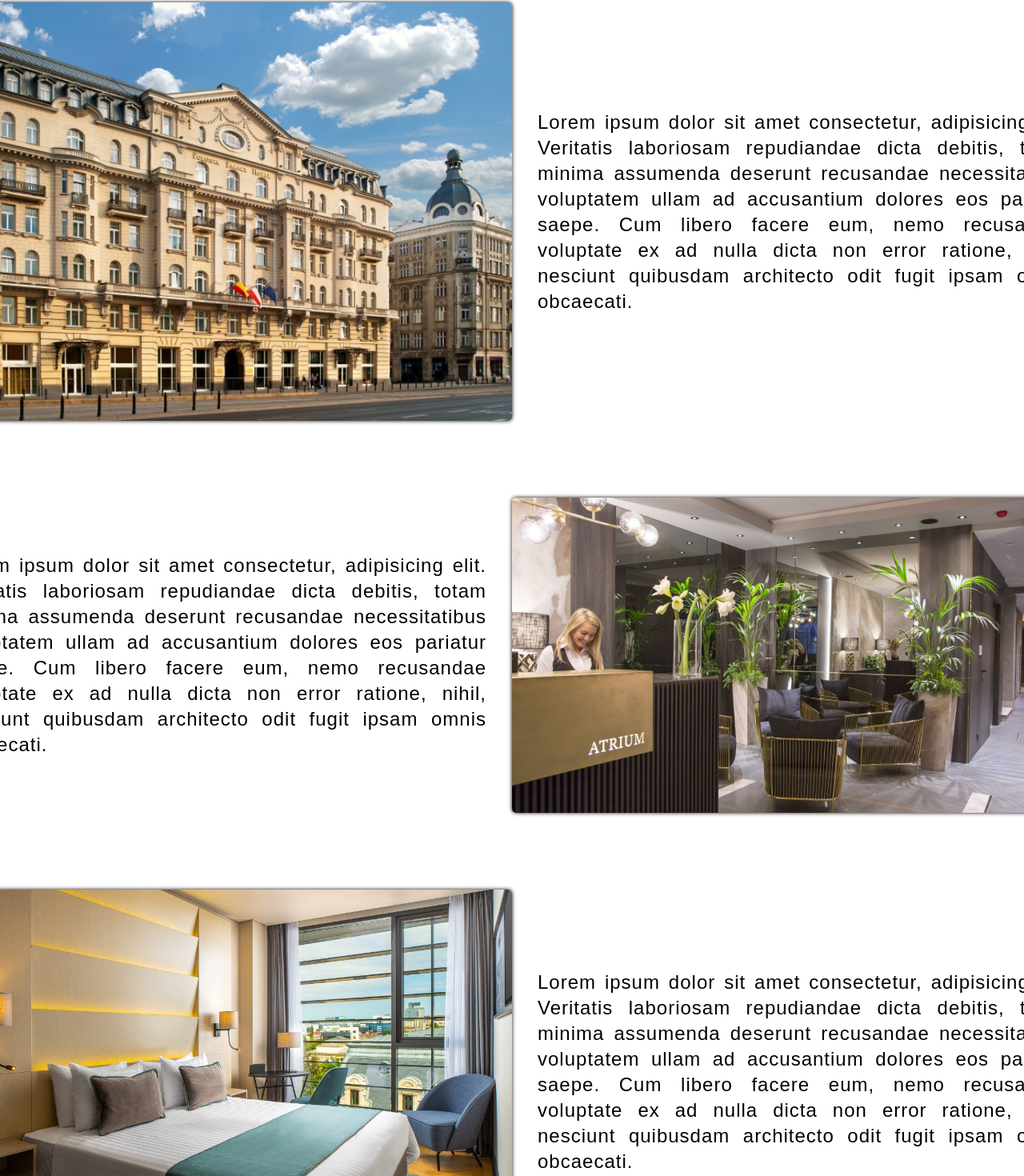
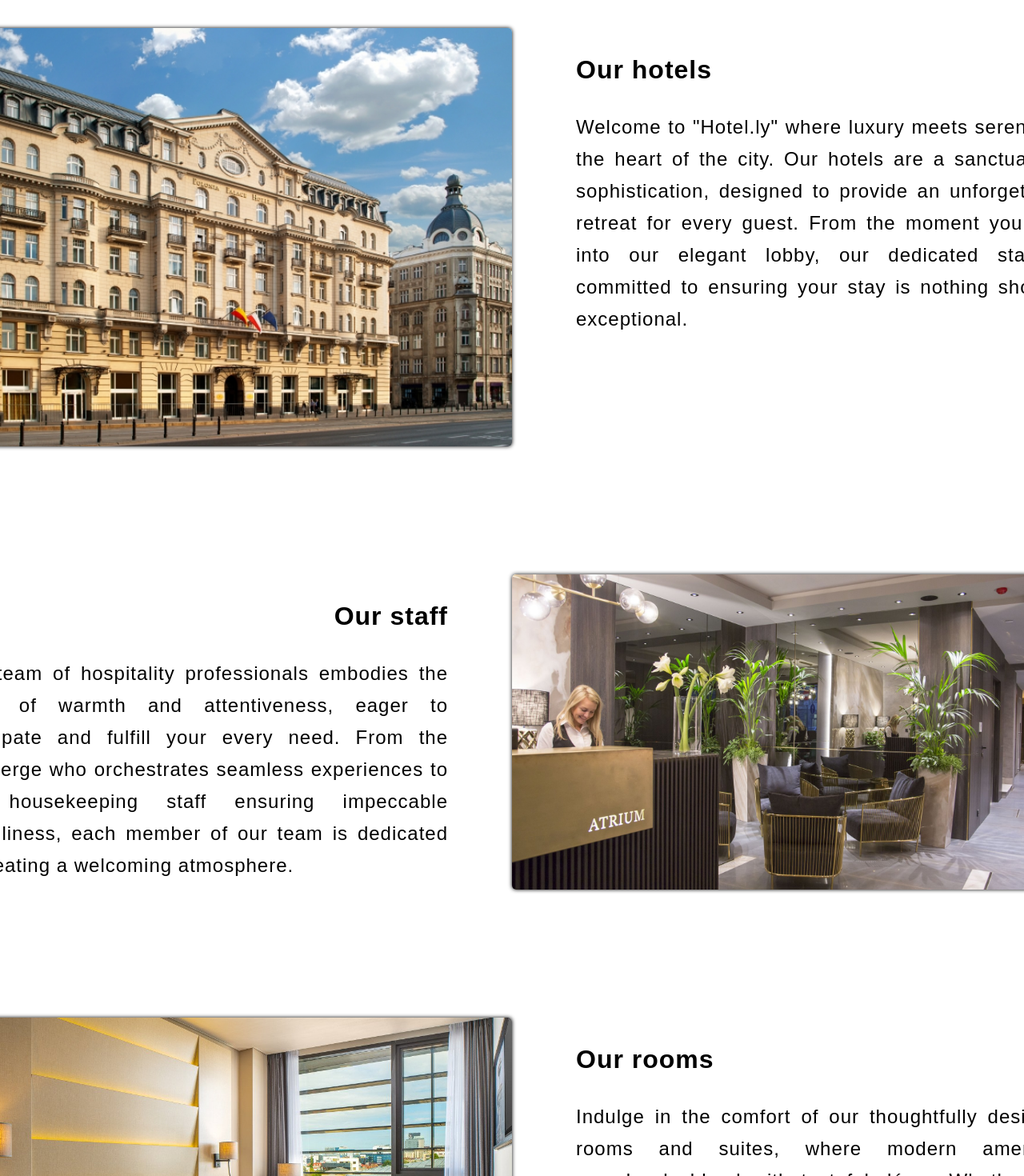
Before and after one commit to ItsMeCineQ/hotel_web_react_v2, a React (Create React App) app: page / in a window 1280 px wide. Shown: the part 1150-2620 px from the top of the page at 80% size. Built offline with nearby package versions, Linux system fonts and the light colour scheme.

Commit message:
Made some CSS adjustments

```diff
--- a/src/App.js
+++ b/src/App.js
@@ -2,16 +2,17 @@ import React, { useEffect } from 'react';
 import './App.css';
 import Header from './components/header';
 import Slider from './components/slider';
-import Map from './components/map';
 import CheckAvailability from './components/availability';
 import AboutUs from './components/about_us';
 import Spa from './components/spa';
-import ContactForm from './components/contact_form';
-import Footer from './components/footer';
+import Restaurant from './components/restaurant';
 import Reviews from './components/reviews';
 import Contact from './components/contact';
 import Other from './components/other';
+import Map from './components/map';
+import ContactForm from './components/contact_form';
 import Newsletter from './components/newsletter';
+import Footer from './components/footer';
 
 export default function App() {
 
@@ -44,6 +45,7 @@ export default function App() {
         <CheckAvailability />
         <AboutUs />
         <Spa />
+        <Restaurant />
         <Reviews />
       </div>
       <div className='essentials'>
--- a/src/components/about_us.js
+++ b/src/components/about_us.js
@@ -11,23 +11,31 @@ export default function AboutUs() {
         <div className="about_us--container section" id="about_us">
             <div className="about_us--content">
                 <img src={image1} loading="lazy" alt="photo"/>
-                <p>Lorem ipsum dolor sit amet consectetur, adipisicing elit. Veritatis laboriosam repudiandae dicta debitis, totam minima assumenda deserunt recusandae necessitatibus voluptatem ullam ad accusantium dolores eos pariatur saepe. Cum libero facere eum, nemo recusandae voluptate ex ad nulla dicta non error ratione, nihil, nesciunt quibusdam architecto odit fugit ipsam omnis obcaecati.</p>
+                <div className='about_us--content-text'>
+                    <h1>Our hotels</h1>
+                    <p>Welcome to "Hotel.ly" where luxury meets serenity in the heart of the city. Our hotels are a sanctuary of sophistication, designed to provide an unforgettable retreat for every guest. From the moment you step into our elegant lobby, our dedicated staff is committed to ensuring your stay is nothing short of exceptional.</p>
+                </div>
             </div>
             <div className="about_us--content reverse">
                 <img src={image2} loading="lazy" alt="photo" />
-                <p>Lorem ipsum dolor sit amet consectetur, adipisicing elit. Veritatis laboriosam repudiandae dicta debitis, totam minima assumenda deserunt recusandae necessitatibus voluptatem ullam ad accusantium dolores eos pariatur saepe. Cum libero facere eum, nemo recusandae voluptate ex ad nulla dicta non error ratione, nihil, nesciunt quibusdam architecto odit fugit ipsam omnis obcaecati.</p>
+                <div className='about_us--content-text'>
+                    <h1>Our staff</h1>
+                    <p>Our team of hospitality professionals embodies the spirit of warmth and attentiveness, eager to anticipate and fulfill your every need. From the concierge who orchestrates seamless experiences to the housekeeping staff ensuring impeccable cleanliness, each member of our team is dedicated to creating a welcoming atmosphere.</p>
+                </div>
             </div>
             <div className="about_us--content">
                 <img src={image3} loading="lazy" alt="photo" />
-                <p>Lorem ipsum dolor sit amet consectetur, adipisicing elit. Veritatis laboriosam repudiandae dicta debitis, totam minima assumenda deserunt recusandae necessitatibus voluptatem ullam ad accusantium dolores eos pariatur saepe. Cum libero facere eum, nemo recusandae voluptate ex ad nulla dicta non error ratione, nihil, nesciunt quibusdam architecto odit fugit ipsam omnis obcaecati.</p>
+                <div className='about_us--content-text'>
+                    <h1>Our rooms</h1>
+                    <p>Indulge in the comfort of our thoughtfully designed rooms and suites, where modern amenities seamlessly blend with tasteful décor. Whether you choose a cozy standard room or an expansive suite with breathtaking views, each space is meticulously crafted to provide a haven of relaxation. Plush bedding, state-of-the-art technology, and stylish furnishings ensure that your stay is both luxurious and comfortable.</p>
+                </div>
             </div>
             <div className="about_us--content reverse">
                 <img src={image4} loading="lazy" alt="photo" />
-                <p>Lorem ipsum dolor sit amet consectetur, adipisicing elit. Veritatis laboriosam repudiandae dicta debitis, totam minima assumenda deserunt recusandae necessitatibus voluptatem ullam ad accusantium dolores eos pariatur saepe. Cum libero facere eum, nemo recusandae voluptate ex ad nulla dicta non error ratione, nihil, nesciunt quibusdam architecto odit fugit ipsam omnis obcaecati.</p>
-            </div>
-            <div className="about_us--content">
-                <img src={image5} loading="lazy" alt="photo" />
-                <p>Lorem ipsum dolor sit amet consectetur, adipisicing elit. Veritatis laboriosam repudiandae dicta debitis, totam minima assumenda deserunt recusandae necessitatibus voluptatem ullam ad accusantium dolores eos pariatur saepe. Cum libero facere eum, nemo recusandae voluptate ex ad nulla dicta non error ratione, nihil, nesciunt quibusdam architecto odit fugit ipsam omnis obcaecati.</p>
+                <div className='about_us--content-text'>
+                    <h1>Lobby</h1>
+                    <p>Hotel.ly invites you to immerse yourself in a world of refined hospitality, where every detail is tailored to exceed your expectations. Whether you're here for business or leisure, our hotel promises an unparalleled experience, where exceptional service, elegant accommodations, and a sense of tranquility converge to create memories that last a lifetime.</p>
+                </div>
             </div>
         </div>
     )
--- a/src/components/contact.js
+++ b/src/components/contact.js
@@ -11,7 +11,7 @@ export default function contact() {
     }
 
     return(
-        <div className="contact--container">
+        <div id='contact' className="contact--container">
             <img src={hotels.OldTown.image}></img>
             <h2>Hotel.ly group</h2>
             <p>{hotels.OldTown.address.street} {hotels.OldTown.address.number}</p>
--- /dev/null
+++ b/src/components/restaurant.js
@@ -0,0 +1,15 @@
+import React from "react";
+import '../css/restaurant.css';
+import image_restaurant from '../img/image_restaurant.jpg'
+
+export default function Restaurant () {
+    return(
+        <div id='restaurant' className="restaurant--container section">
+            <img src={image_restaurant}></img>
+            <div className="restaurant--container-details">
+                <h1>Our restaurant</h1>
+                <p>Indulge your palate with a diverse array of dishes, expertly prepared to satisfy the most discerning tastes. From signature cocktails at the stylish bar to appetizers that tantalize the senses, each course is a culinary journey designed to delight. Our attentive and knowledgeable staff is dedicated to ensuring your dining experience is nothing short of exceptional, providing personalized service to make every moment memorable.</p>
+            </div>
+        </div>
+    )
+}
--- a/src/components/reviews.js
+++ b/src/components/reviews.js
@@ -22,7 +22,8 @@ export default function Reviews() {
       }, [isExpanded]);
 
     return(
-        <div ref={sectionReviewsRef} className={`reviews--container section ${isExpanded ? 'reviews--expand' : 'reviews--collapse'}`} id="reviews">
+        <div id='reviews' className='reviews'>
+            <div ref={sectionReviewsRef} className={`reviews--container section ${isExpanded ? 'reviews--expand' : 'reviews--collapse'}`}>
                 {hotelObjects.map((hotel, hotelIndex) => {
                     const reviewElements = [];
 
@@ -52,5 +53,6 @@ export default function Reviews() {
                     <img src={icon_arrow} alt="arrow" className={`icon--arrow ${isExpanded ? 'rotate' : ''}`} />
                 </button>
             </div>
+        </div>
     )
 }
--- a/src/components/spa.js
+++ b/src/components/spa.js
@@ -5,7 +5,7 @@ import spa_image2 from '../img/spa_image3.jpg';
 
 export default function Spa () {
     return(
-        <div className="spa--container">
+        <div id='spa' className="spa--container section">
             <img src={spa_image} className="spa--overlay"></img>
             <h1>Relaxation zone</h1>
             <div className="spa--container-details">
--- a/src/css/about_us.css
+++ b/src/css/about_us.css
@@ -8,16 +8,12 @@
     margin: 10rem 0;
     padding: 10rem 0;
     border-top: 1px solid black;
-    letter-spacing: 1px;
-    line-height: 2rem;
   }
 
   .about_us--content{
     display: flex;
-    justify-content: center;
-    align-items: center;
-    gap: 2rem;
-    margin: 2rem 0;
+    gap: 5rem;
+    margin: 4rem 0;
     width: 100%;
   }
 
@@ -31,6 +27,16 @@
     filter: blur(20px);
   }
 
+  .about_us--content-text{
+    margin-top: 2rem;
+    letter-spacing: 1px;
+    line-height: 2.5rem;
+  }
+
+  .about_us--content-text h1{
+    margin-bottom: 2rem;
+  }
+
   .about_us--content p{
     font-size: 1.5rem;
     text-align: justify;
@@ -39,3 +45,7 @@
   .reverse{
     flex-direction: row-reverse;
   }
+
+  .reverse h1{
+    text-align: right;
+  }
--- /dev/null
+++ b/src/css/restaurant.css
@@ -0,0 +1,27 @@
+.restaurant--container{
+    display: flex;
+    justify-content: center;
+    gap: 5rem;
+    height: 600px;
+    padding-top: 10rem;
+    padding-bottom: 3rem;
+    border-top: 1px solid black;
+    border-bottom: 1px solid black;
+}
+
+.restaurant--container img{
+    height: 80%;
+}
+
+.restaurant--container-details{
+    margin-top: 2rem;
+    width: 500px;
+}
+
+.restaurant--container-details p{
+    letter-spacing: 1px;
+    font-size: 1.4rem;
+    line-height: 2rem;
+    text-align: justify;
+    margin-top: 2rem;
+}
--- a/src/css/reviews.css
+++ b/src/css/reviews.css
@@ -19,7 +19,7 @@
     overflow: hidden;
     display: flex;
     flex-direction: column;
-    margin-bottom: 10rem;
+    margin: 10rem 0;
     border-radius: 10px;
     box-shadow: 0 0 3px black;
     gap: 2rem;
```
Also changed, not shown: src/components/header.js (+16 -7 lines), src/img/image_restaurant.jpg (added). Lines whose indentation alone changed are shown as unchanged.
